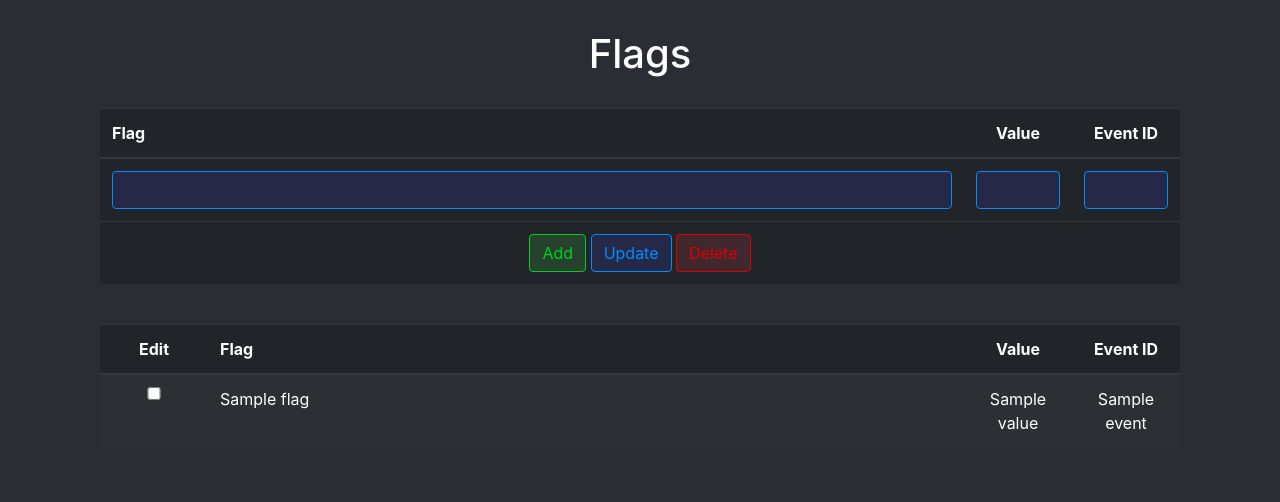
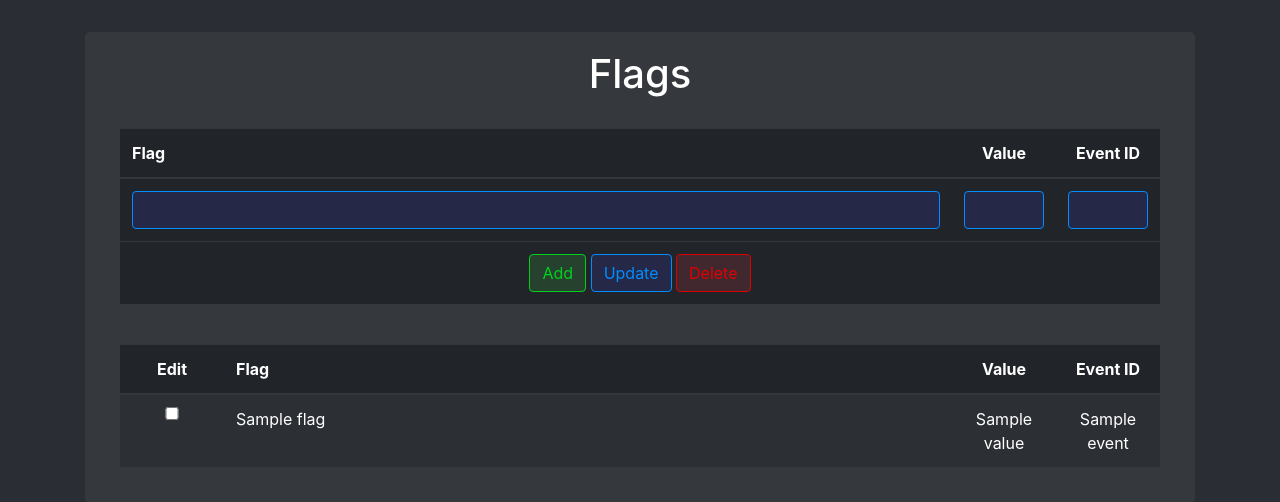
Before and after one commit to Jamie-/ctf-flag-tracker, a Flask app: template tracker/templates/admin/flags.html in a window 1280 px wide. Shown: the part 56-558 px from the top of the page. Run offline with Flask 2, Linux system fonts and the light colour scheme; the template is opened without the code that fills it: values that come from a table or form of the project are taken from there, most other values are stand-ins (such as "Sample title", 1, 10 or a date in 2020); parts of the project's set-up code (start-up, migrations or seed data) failed here and were passed over; some libraries are stand-ins or nearby versions.

Commit message:
Added main content wrapper to admin panel

```diff
--- a/tracker/templates/admin/template.html
+++ b/tracker/templates/admin/template.html
@@ -52,7 +52,9 @@
                     {% endfor %}
                 {% endif %}
             {% endwith %}
-            {% block content %}{% endblock %}
+            <div class="main-content">
+                {% block content %}{% endblock %}
+            </div>
         </div>
 
         <script src="https://code.jquery.com/jquery-3.2.1.slim.min.js" integrity="sha384-KJ3o2DKtIkvYIK3UENzmM7KCkRr/rE9/Qpg6aAZGJwFDMVNA/GpGFF93hXpG5KkN" crossorigin="anonymous"></script>
```
